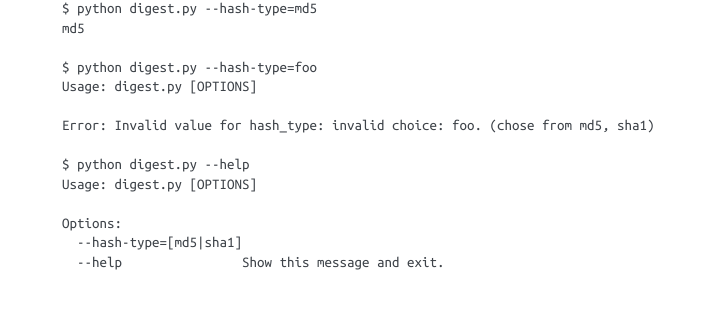
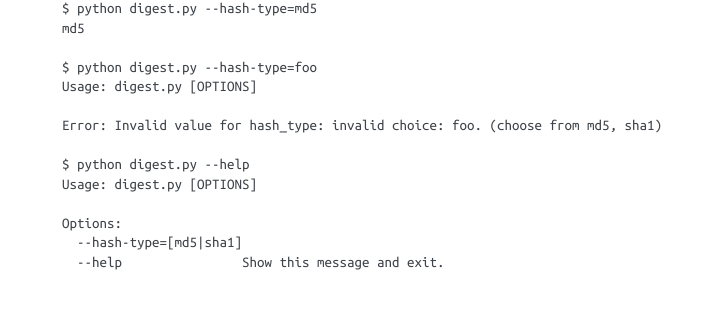
Before and after one commit to Alcides1123/Click, a Sphinx documentation site: the page built from docs/options.rst, in a window 1280 px wide and 900 px high, scrolled down 3382 px. Shown: the part 259-568 px from the top of the window, without its empty margins (388-1110 px from the left). Built offline with Sphinx 7.4.7, drawn with Linux system fonts in a browser that asks for light colours.

Commit message:
fixed a typo in english chose to choose

```diff
--- a/click.py
+++ b/click.py
@@ -829,7 +829,7 @@ class Choice(ParamType):
     def convert(self, value, param, ctx):
         if value in self.choices:
             return value
-        self.fail('invalid choice: %s. (chose from %s)' %
+        self.fail('invalid choice: %s. (choose from %s)' %
                   (value, ', '.join(self.choices)), param, ctx)
 
     def __repr__(self):
--- a/docs/options.rst
+++ b/docs/options.rst
@@ -190,7 +190,7 @@ What it looks like::
     $ python digest.py --hash-type=foo
     Usage: digest.py [OPTIONS]
 
-    Error: Invalid value for hash_type: invalid choice: foo. (chose from md5, sha1)
+    Error: Invalid value for hash_type: invalid choice: foo. (choose from md5, sha1)
 
     $ python digest.py --help
     Usage: digest.py [OPTIONS]
```
